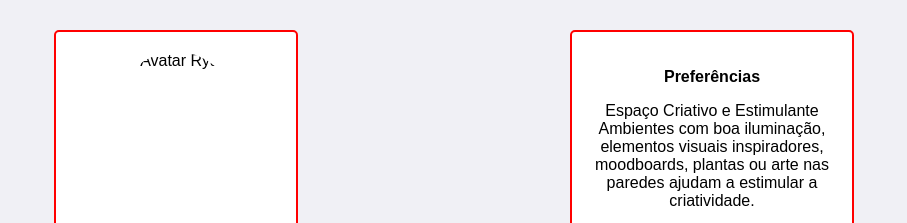
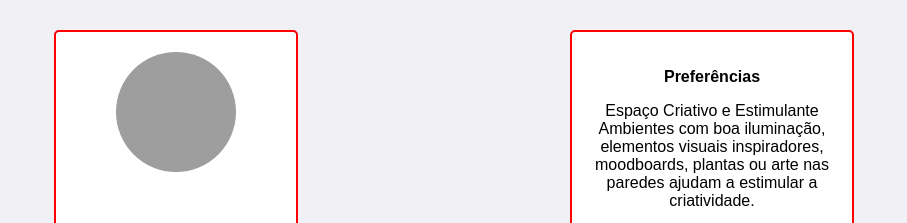
Before and after one commit to ryan1450/curiculo, a plain HTML site: page curriculo/curriculo.html in a window 1280 px wide. Shown: the top 223 px of the page, without its empty margins (186-1093 px from the left). Drawn offline with Linux system fonts and the light colour scheme; the site is published under a folder, as on GitHub Pages, so addresses that start at the root find nothing.

Commit message:
Update curriculo.html

```diff
--- a/curriculo/curriculo.html
+++ b/curriculo/curriculo.html
@@ -13,7 +13,7 @@
   <div class="container-linha">
     <!-- DIV1: perfil -->
     <div class="perfil">
-      <img src="/imagens/eu2.png" alt=" Avatar Ryan "/>
+      <img src="../imagens/eu2.png" alt=" Avatar Ryan "/>
       <h1>Ryan</h1>
 
       <!-- DIV2: contato (agora DENTRO da div perfil) -->
```
